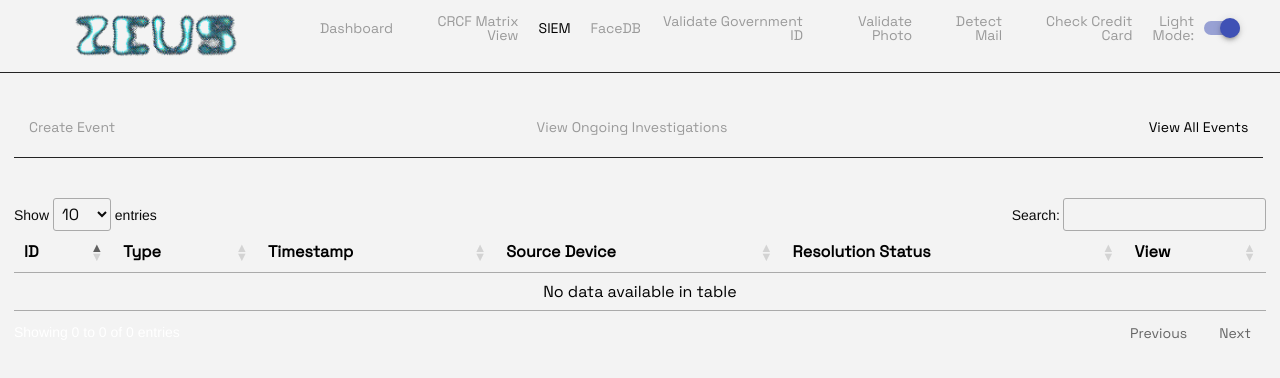
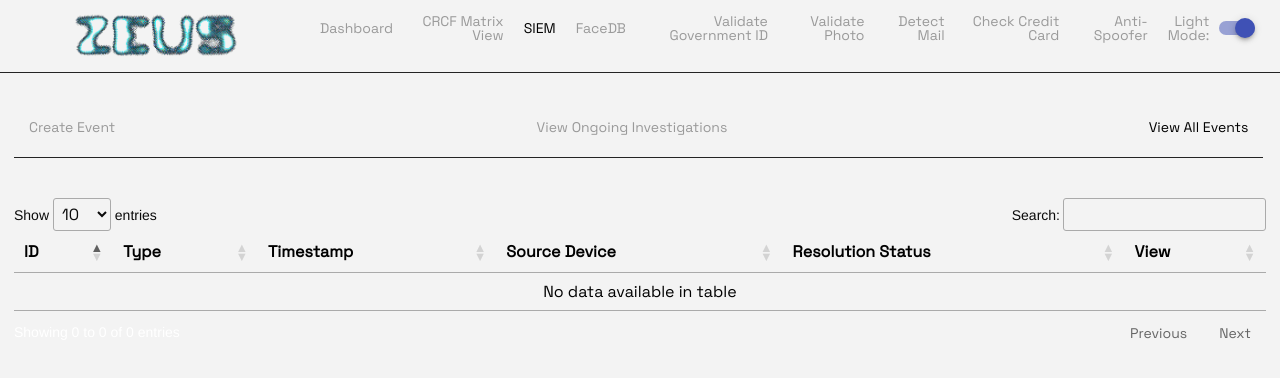
Before and after one commit to rogue0xbyte/zeus, a Flask app: page /dashboard/SIEM/all in a window 1280 px wide. Shown: the top 378 px of the page. Run offline with Flask 3, Linux system fonts and the light colour scheme; data that the repository does not hold is empty; some libraries are stand-ins or nearby versions.

Commit message:
Update index.html to include antispoofer in navbar

```diff
--- a/siem-dashboard/templates/index.html
+++ b/siem-dashboard/templates/index.html
@@ -65,6 +65,7 @@
 				<a href="{{url_for('validate_photo')}}" id="nav-photo">Validate Photo</a>
 				<a href="{{url_for('phish_mail')}}" id="nav-mail">Detect Mail</a>
 				<a href="{{url_for('fraud')}}" id="nav-fraud">Check Credit Card</a>
+				<a href="{{url_for('real')}}" id="nav-real">Anti-Spoofer</a>
 				<a>Light Mode:
 				<label class="mdl-switch mdl-js-switch mdl-js-ripple-effect light-mode-switch" for="lightModeSwitch" style="margin-left: 10px!important;">
 				  <input type="checkbox" id="lightModeSwitch" class="mdl-switch__input">
```
